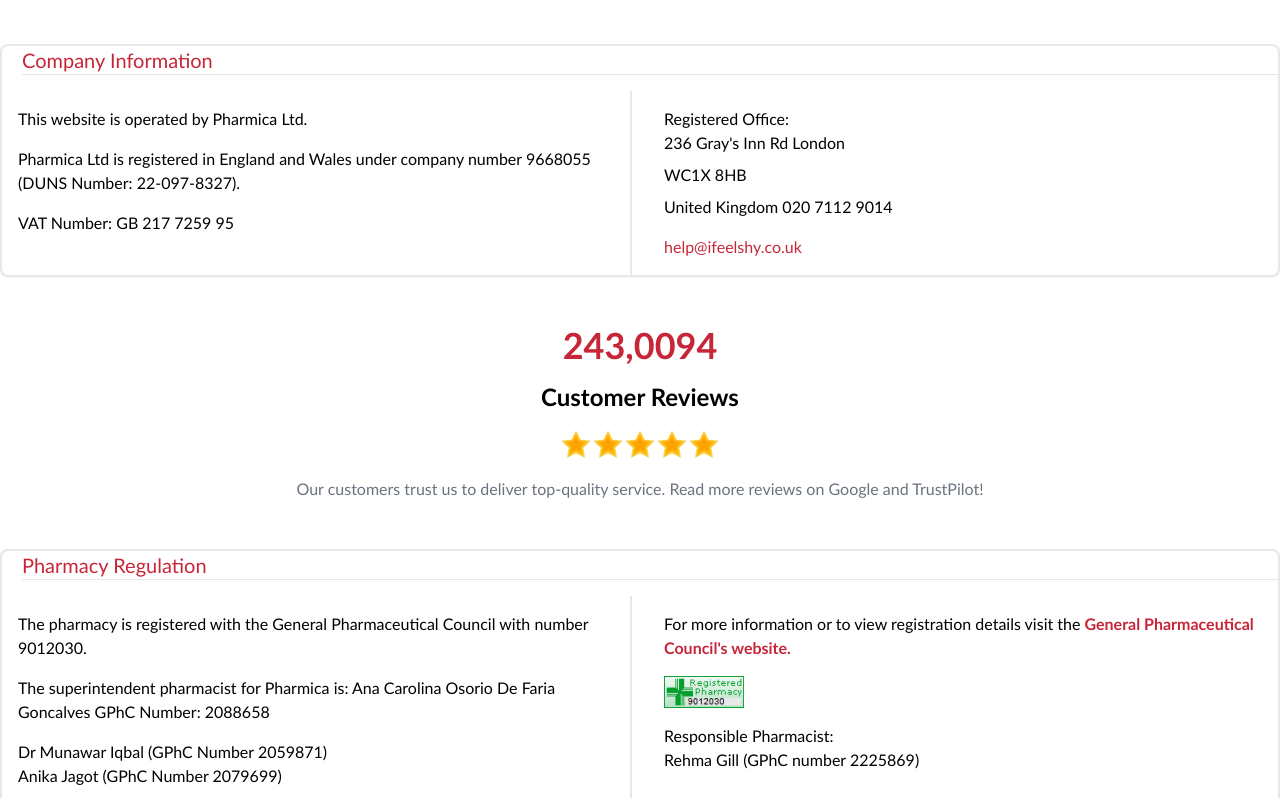
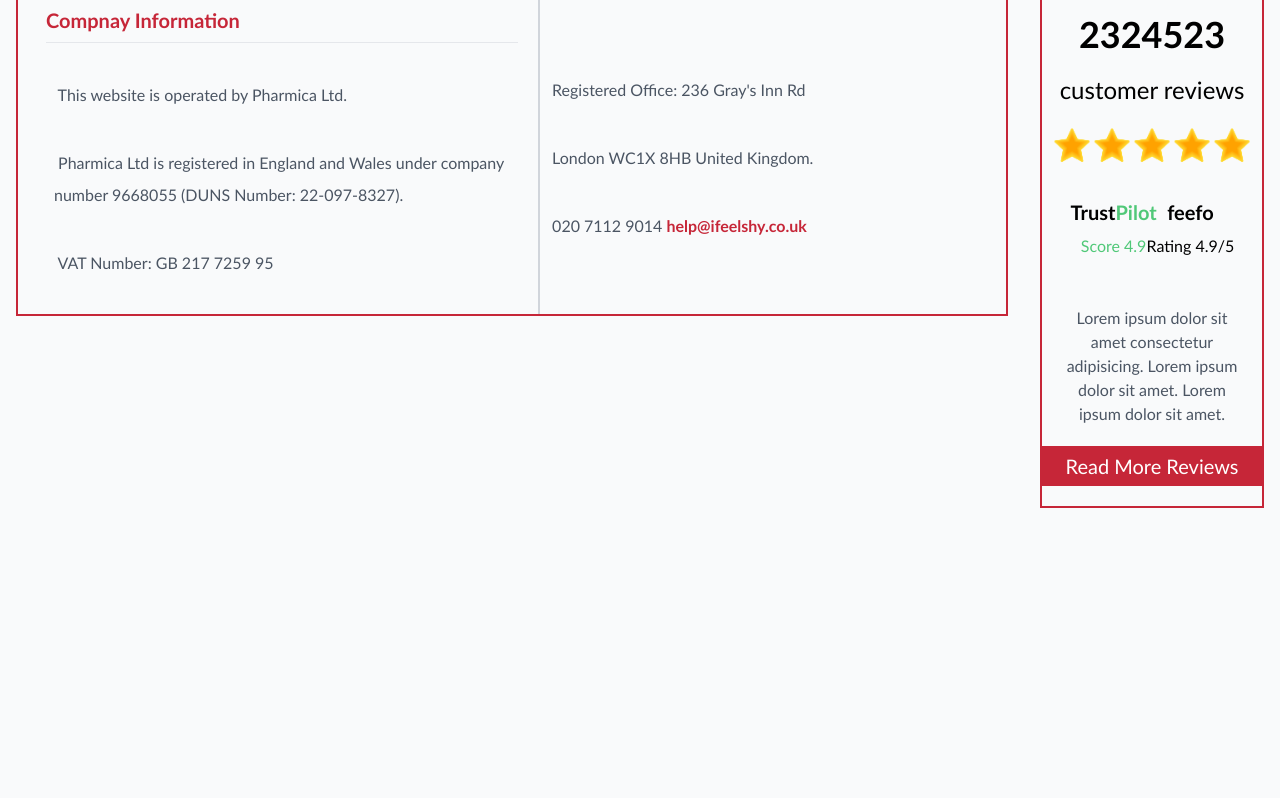
Before and after one commit to mss-souloftware/pharma-uk, a Next.js app: page /about in a window 1280 px wide. Shown: the part 440-1238 px from the top of the page. Built offline with nearby package versions, Linux system fonts and the light colour scheme.

Commit message:
updatedCode

```diff
--- a/src/app/about/page.jsx
+++ b/src/app/about/page.jsx
@@ -2,6 +2,7 @@
 import HowDoesItWorks from "@/component/content/HowDoesItWorks";
 import Link from "next/link";
 import React, { useState, useEffect } from "react";
+
 const Page = () => {
   const [categories, setCategories] = useState([]);
 
@@ -44,89 +45,125 @@
           </div>
         </div>
 
-        <div className="container mx-auto w-full h-auto grid gap-8 mt-16">
-  {/* Company Information */}
-  <div className="w-full h-auto border-2 shadow-sm rounded-lg grid grid-cols-1 sm:grid-cols-2   gap-4  order-1 sm:order-1">
-    <div className="col-span-1 sm:col-span-2 text-base sm:text-lg md:text-xl lg:text-xl font-light text-hoverUnderlineColor ml-5">
-      Company Information
+        {/* Content Div */}
+        <div className="flex w-full bg-gray-50">
+          <div className="grid grid-rows-3 grid-cols-1 w-[80%] bg-gray-50 p-4 ">
+            {/* First Child Div */}
+            <div className="row-span-1 h-[20rem] flex border-2 border-solid border-hoverUnderlineColor ">
+              <div className="ml-7 w-[50%] pr-5 border-solid border-r-2 border-gray-300">
+                <h2 className="block  text-hoverUnderlineColor font-bold text-xl py-2 ">
+                  Compnay Information
+                </h2>
                 <hr />
-    </div>
-    <div className="p-4 lg:p-4 border-b-2 sm:border-b-0 sm:border-r-2 ">
-      <p className="mb-4">This website is operated by Pharmica Ltd.</p>
-      <span className="block mb-4">
-        Pharmica Ltd is registered in England and Wales under company number
-        9668055 (DUNS Number: 22-097-8327).
+
+                <div className="mt-10 text-gray-600">
+                  <span className="pl-2 pr-2  ">
+                    &nbsp;This website is operated by Pharmica Ltd.&nbsp;
+                    <span className="block mt-10 mb-3 pl-2 pr-2 leading-loose">
+                      &nbsp;Pharmica Ltd is registered in England and Wales
+                      under company number 9668055 (DUNS Number:
+                      22-097-8327).&nbsp;
                     </span>
-      VAT Number: GB 217 7259 95
-    </div>
-    <div className="p-4">
-      Registered Office:
-      <span className="block mb-2">236 Gray&apos;s Inn Rd London</span>
-      <span className="block mb-2">WC1X 8HB</span>
-      <span className="mb-4 block">United Kingdom 020 7112 9014</span>
-      <span className="text-hoverUnderlineColor">help@ifeelshy.co.uk</span>
+                    <span className="block mt-10 pl-2 pr-2">
+                      &nbsp;VAT Number: GB 217 7259 95&nbsp;
+                    </span>
+                  </span>
                 </div>
               </div>
 
-  {/* Customer Review */}
-  <div className="w-full h-auto  p-4 flex flex-col items-center justify-center order-2 sm:order-2">
-    <div className="text-base sm:text-xl md:text-2xl lg:text-4xl font-extrabold mb-4 text-hoverUnderlineColor">
-      243,0094
+              <div className="">
+                <div className="mt-20 text-gray-600">
+                  <span className="pl-2 pr-2  ">
+                    &nbsp;Registered Office: 236 Gray's Inn Rd&nbsp;
+                    <span className="block mt-10 mb-3 pl-2 pr-2 leading-loose">
+                      &nbsp;London WC1X 8HB United Kingdom.&nbsp;
+                    </span>
+                    <span className="block mt-10 pl-2 pr-2">
+                      &nbsp;020 7112 9014&nbsp;
+                      <span className="text-hoverUnderlineColor font-bold text-base">
+                        help@ifeelshy.co.uk
+                      </span>
+                    </span>
+                  </span>
                 </div>
-    <h2 className="text-2xl font-semibold mb-4 text-center">Customer Reviews</h2>
-    <div className="flex justify-center items-center mb-4">
-      {[...Array(5)].map((_, i) => (
-        <img
-          key={i}
-          className="w-6 sm:w-8 md:w-10 lg:w-8"
-          src="/rankIcon.png"
-          alt="Star"
-        />
-      ))}
-    </div>
-    <p className="text-md font-light text-gray-500 text-center px-4">
-      Our customers trust us to deliver top-quality service. Read more reviews
-      on Google and TrustPilot!
-    </p>
-  </div>
-
-  {/* Pharmacy Regulations */}
-  <div className="w-full h-auto border-2 shadow-sm rounded-lg grid grid-cols-1 sm:grid-cols-2 gap-4  order-3 sm:order-3">
-    <div className="col-span-1 sm:col-span-2 text-base sm:text-lg md:text-xl font-light text-hoverUnderlineColor ml-5">
-      Pharmacy Regulation
-      <hr />
-    </div>
-    <div className="p-4 border-b-2 sm:border-b-0 sm:border-r-2 ">
-      <p className="mb-4">
-        The pharmacy is registered with the General Pharmaceutical Council with
-        number 9012030.
-      </p>
-      <span className="block mb-4">
-        The superintendent pharmacist for Pharmica is: Ana Carolina Osorio De
-        Faria Goncalves GPhC Number: 2088658
-      </span>
-      <ul>
-        <li>Dr Munawar Iqbal (GPhC Number 2059871)</li>
-        <li>Anika Jagot (GPhC Number 2079699)</li>
-      </ul>
-    </div>
-    <div className="p-4">
-      For more information or to view registration details visit the{" "}
-      <span className="text-hoverUnderlineColor font-extrabold">
-        General Pharmaceutical Council&apos;s website.
-      </span>
-      <img src="/registeredPharma.png" alt="" className="w-20 py-4" />
-      <span>Responsible Pharmacist:</span>
-      <ul>
-        <li>Rehma Gill (GPhC number 2225869)</li>
-      </ul>
               </div>
             </div>
 
-  {/* How It Works Section */}
+            {/* Spacer */}
+            <div className="row-span-1"></div>
+
+            {/* Second Child Div */}
           </div>
+
+          <div className="grid grid-cols-1 grid-rows-2 w-[20%] bg-gray-50 p-4">
+            <div className=" border-2 border-solid border-hoverUnderlineColor">
+              <div>
+                <span className="text-4xl font-semibold block text-center mt-4">
+                  2324523
+                </span>
+                <span className="text-2xl block text-center mt-5">
+                  customer reviews
+                </span>
+                <span className="flex items-center justify-center mt-5">
+                  {[...Array(5)].map((_, index) => (
+                    <img
+                      key={index}
+                      src="/rankStarIcon.png"
+                      alt="Star Icon"
+                      className="w-10 inline-block"
+                    />
+                  ))}
+                </span>
+
+                <div className="flex relative items-center text-center justify-center mt-0">
+                  <div className="bg-transparent w-full sm:w-48 md:w-60 lg:w-[6vw]  rounded-lg h-auto flex flex-col justify-center items-center p-4 sm:p-6 md:p-8">
+                    {/* Trust Pilot Text */}
+                    <h2 className="text-base sm:text-lg md:text-xl lg:text-xl font-extrabold text-center mb-2 flex items-center justify-center">
+                      Trust <span className="text-[#50C878]">Pilot</span>
+                    </h2>
+
+                    {/* Rating Text */}
+                    <div className="w-full sm:w-20 md:w-24 lg:w-28 mb-4 flex justify-center items-center">
+                      <span className="text-xs sm:text-sm md:text-base lg:text-base text-[#50C878]">
+                        Score 4.9
+                      </span>
+                    </div>
+                  </div>
+
+                  <div className="bg-transparent  w-full sm:w-48 md:w-60 lg:w-[6vw]  rounded-lg h-auto flex flex-col justify-center items-center p-4 sm:p-6 md:p-8">
+                    {/* feefo Text */}
+                    <h2 className="text-base sm:text-lg md:text-xl lg:text-xl font-extrabold text-center mb-2 flex items-center justify-center">
+                      <span style={{ color: "#000" }}>feefo</span>
+                    </h2>
+
+                    {/* Rating Text */}
+                    <div className="w-full sm:w-20 md:w-24 lg:w-28 mb-4 flex justify-center items-center">
+                      <span className="text-xs sm:text-sm md:text-base lg:text-base">
+                        Rating 4.9/5
+                      </span>
+                    </div>
+                  </div>
+                </div>
+                <div className="w-full h-auto block text-center justify-center text-gray-600 ">
+                  <p className="mx-5">
+                    Lorem ipsum dolor sit amet consectetur adipisicing. Lorem
+                    ipsum dolor sit amet. Lorem ipsum dolor sit amet.
+                  </p>
+                  <div className="w-full flex justify-center items-center h-10 bg-hoverUnderlineColor my-5">
+                    <Link href="/">
+                      <span className="text-xl text-white hover:cursor-pointer hover:text-gray-100 transition-all duration-300 ease-in-out hover:scale-105">
+                        Read More Reviews
+                      </span>
+                    </Link>
+                  </div>
+                </div>
+              </div>
+            </div>
+          </div>
+        </div>
+
         <div className="mt-40 ">
-<HowDoesItWorks/>
+          <HowDoesItWorks />
         </div>
 
         {/* Qualified Team */}
@@ -175,10 +212,6 @@
             ))}
           </div>
         </div>
-
-
-
-
       </div>
     </>
   );
--- a/src/component/Footer/Footer.jsx
+++ b/src/component/Footer/Footer.jsx
@@ -1,7 +1,6 @@
 import React from "react";
 import SebscribeSection from "./SebscribeSection";
 import Link from "next/link";
-// import footerImg '/productIcon/footerImg12.jpeg'
 export default function Footer() {
   return (
     <>
--- a/src/component/content/Reviews.jsx
+++ b/src/component/content/Reviews.jsx
@@ -78,11 +78,9 @@
 
       {/* Rating Stars */}
       <div className="flex justify-center items-center mb-2">
-        <img className="w-6 sm:w-8 md:w-10 lg:w-8" src="/rankIcon.png" alt="Star" />
-        <img className="w-6 sm:w-8 md:w-10 lg:w-8" src="/rankIcon.png" alt="Star" />
-        <img className="w-6 sm:w-8 md:w-10 lg:w-8" src="/rankIcon.png" alt="Star" />
-        <img className="w-6 sm:w-8 md:w-10 lg:w-8" src="/rankIcon.png" alt="Star" />
-        <img className="w-6 sm:w-8 md:w-10 lg:w-8" src="/rankIcon.png" alt="Star" />
+        {[...Array(5)].map((_, index)=>(
+          <img key={index} src="/rankIcon.png" alt="" className="w-6 sm:w-8 md:w-10 lg:w-8" />
+        ))}
       </div>
 
       {/* Rating Text */}
@@ -99,11 +97,9 @@
 
       {/* Trust Star Image */}
       <div className="flex justify-center items-center mb-2">
-        <img className="w-6 sm:w-8 md:w-10 lg:w-12" src="/trustPilotIcon.png" alt="Trust Pilot Star" />
-        <img className="w-6 sm:w-8 md:w-10 lg:w-12" src="/trustPilotIcon.png" alt="Trust Pilot Star" />
-        <img className="w-6 sm:w-8 md:w-10 lg:w-12" src="/trustPilotIcon.png" alt="Trust Pilot Star" />
-        <img className="w-6 sm:w-8 md:w-10 lg:w-12" src="/trustPilotIcon.png" alt="Trust Pilot Star" />
-        <img className="w-6 sm:w-8 md:w-10 lg:w-12" src="/trustPilotIcon.png" alt="Trust Pilot Star" />
+        {[...Array(5)].map((_, index)=>(
+          <img key={index} src="/trustPilotIcon.png" alt="" className="w-6 sm:w-8 md:w-10 lg:w-12" />
+        ))}
       </div>
 
       {/* Rating Text */}
@@ -120,11 +116,10 @@
 
       {/* feefo Star Image */}
       <div className="flex justify-center items-center mb-2">
-        <img className="w-6 sm:w-8 md:w-10 lg:w-12" src="/trustPilotIcon.png" alt="Trust Pilot Star" />
-        <img className="w-6 sm:w-8 md:w-10 lg:w-12" src="/trustPilotIcon.png" alt="Trust Pilot Star" />
-        <img className="w-6 sm:w-8 md:w-10 lg:w-12" src="/trustPilotIcon.png" alt="Trust Pilot Star" />
-        <img className="w-6 sm:w-8 md:w-10 lg:w-12" src="/trustPilotIcon.png" alt="Trust Pilot Star" />
-        <img className="w-6 sm:w-8 md:w-10 lg:w-12" src="/trustPilotIcon.png" alt="Trust Pilot Star" />
+        {/* <img className="w-6 sm:w-8 md:w-10 lg:w-12" src="/trustPilotIcon.png" alt="Trust Pilot Star" /> */}
+        {[...Array(5)].map((_, index)=>(
+          <img key={index} src="/trustPilotIcon.png" alt=""  className="w-6 sm:w-8 md:w-10 lg:w-12"  />
+        ))}
       </div>
 
       {/* Rating Text */}
@@ -132,6 +127,7 @@
         <span className="text-xs sm:text-sm md:text-base lg:text-lg">Rating 4.9/5</span>
       </div>
     </div>
+
   </div>
 </div>
 
```
Lines whose indentation alone changed are shown as unchanged.
